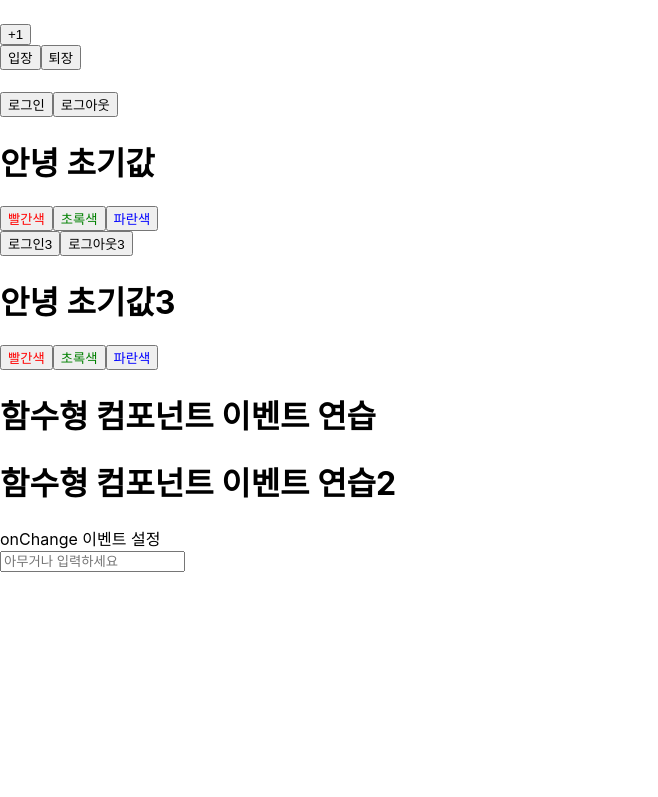
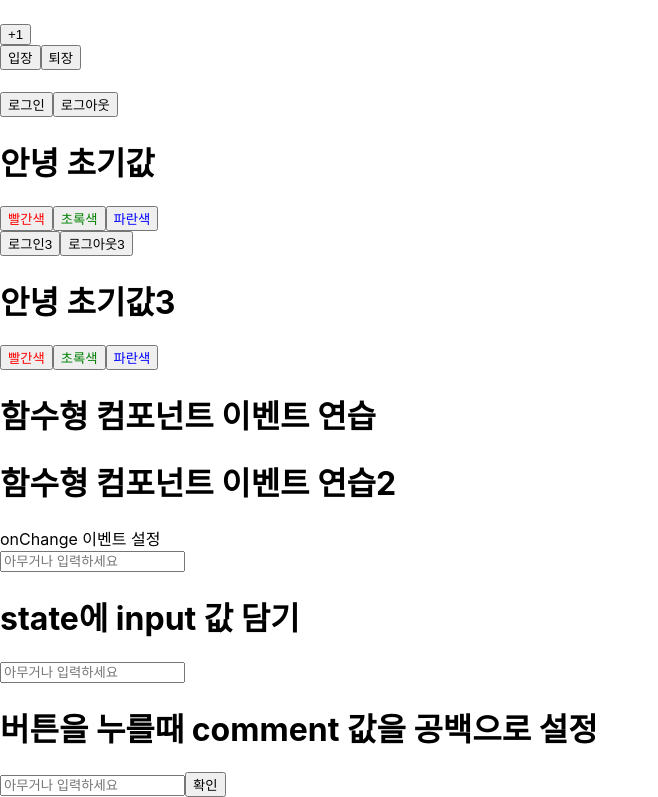
Before and after one commit to ohoCoding/React_Study, a React (Create React App) app: page / in a window 1280 px wide. Shown: the part 1185-1982 px from the top of the page, without its empty margins (0-658 px from the left). Before the commit the page ends 1757 px from the top, so only its background shows below. Built offline with nearby package versions, Linux system fonts and the light colour scheme.

Commit message:
10thCommit_ReactStudy_ state에 input 값 담기 & button 누를 때 comment 값을 공백으로 설정

```diff
--- /dev/null
+++ b/src/App20.js
@@ -0,0 +1,8 @@
+import React from "react";
+import EventPractice3 from "./EventPractice3";
+
+
+const App20 = () => {
+    return <EventPractice3/>;
+}
+export default App20;
--- /dev/null
+++ b/src/App21.js
@@ -0,0 +1,8 @@
+import React from "react";
+import EventPractice4 from "./EventPractice4";
+
+
+const App21 = () => {
+    return <EventPractice4/>;
+}
+export default App21;
--- /dev/null
+++ b/src/EventPractice3.js
@@ -0,0 +1,30 @@
+import React, { Component } from 'react';
+
+class EventPractice3 extends Component {
+
+    //input의 value 값을 stat에 있는 값으로 설정
+    state = {
+        message: '',
+    }
+    render(){
+        return(
+            <div>
+                <h1>state에 input 값 담기</h1>
+                <input
+                 type ="text"
+                 name ="message"
+                 placeholder = "아무거나 입력하세요"
+                 value = { this.state.message}
+                 onChange = {
+                     (e) => {
+                         this.setState({
+                             message: e.target.value
+                         })
+                     }
+                  }
+               />
+            </div>
+        );
+    }
+}
+export default EventPractice3;
--- /dev/null
+++ b/src/EventPractice4.js
@@ -0,0 +1,37 @@
+import React, { Component } from 'react';
+
+class EventPractice4 extends Component {
+    state = {
+        message: ''
+    }
+
+    render(){
+        return(
+            <div>
+                <h1>버튼을 누를때 comment 값을 공백으로 설정 </h1>
+                <input
+                 type ="text"
+                 name ="message"
+                 placeholder = "아무거나 입력하세요"
+                 value = { this.state.message}
+                 onChange = {
+                     (e) => {
+                         this.setState({
+                             message: e.target.value
+                         })
+                     }
+                  }
+               />
+               <button onClick = {
+                   () => {
+                       alert(this.state.message);
+                       this.setState({
+                           message:''
+                       });
+                   }
+               }> 확인 </button>
+            </div>
+        );
+    }
+}
+export default EventPractice4;
--- a/src/index.js
+++ b/src/index.js
@@ -21,6 +21,8 @@ import App16 from './App16';
 import App17 from './App17';
 import App18 from './App18';
 import App19 from './App19';
+import App20 from './App20';
+import App21 from './App21';
 ReactDOM.render(  //컴포넌트를 페이지에 렌더링하는 역할
   <React.StrictMode>
     <App />
@@ -42,6 +44,8 @@ ReactDOM.render(  //컴포넌트를 페이지에 렌더링하는 역할
     <App17 />
     <App18 />
     <App19 />
+    <App20 />
+    <App21 />
   </React.StrictMode>,
   //
   document.getElementById('root')
```
